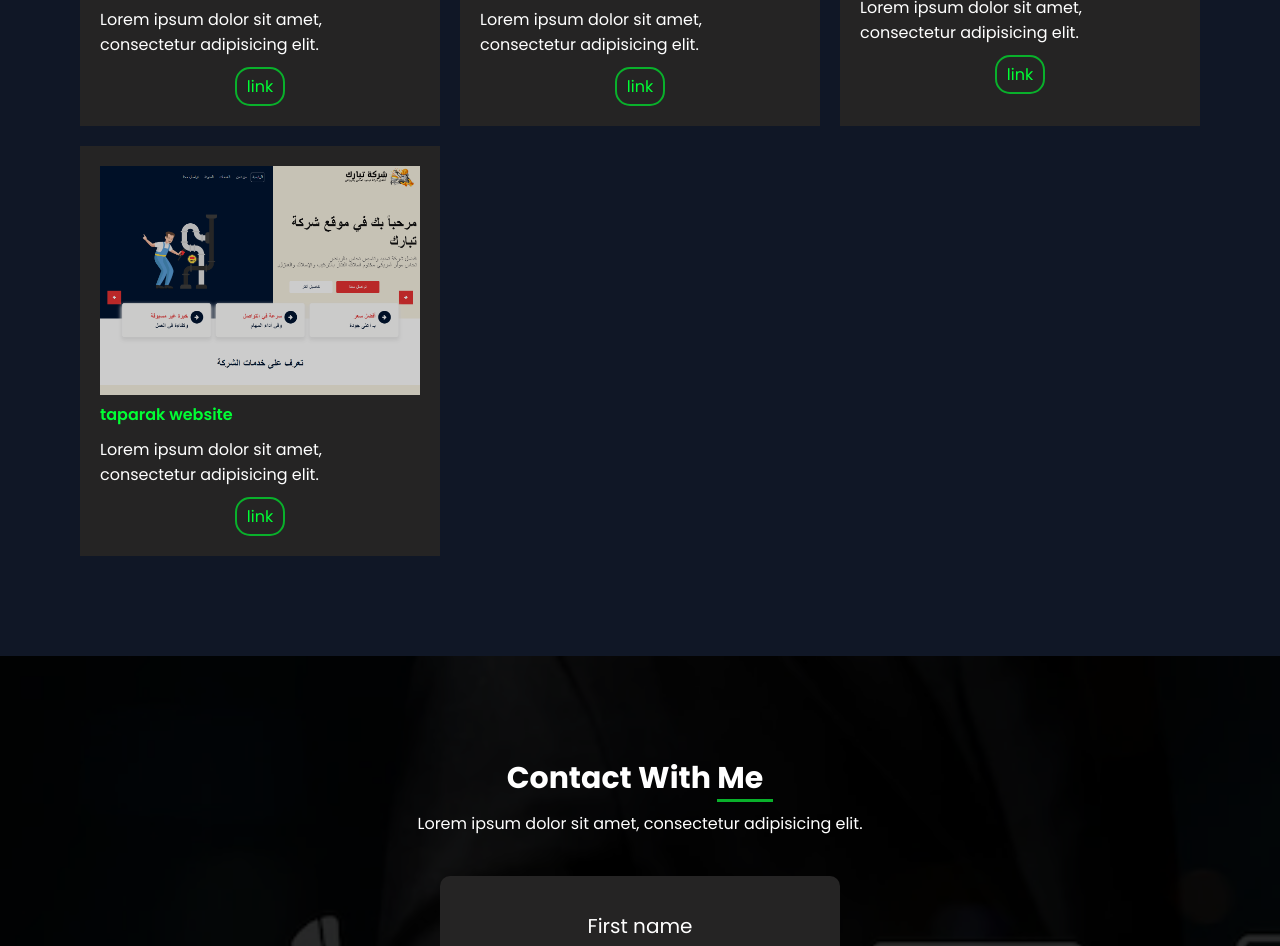
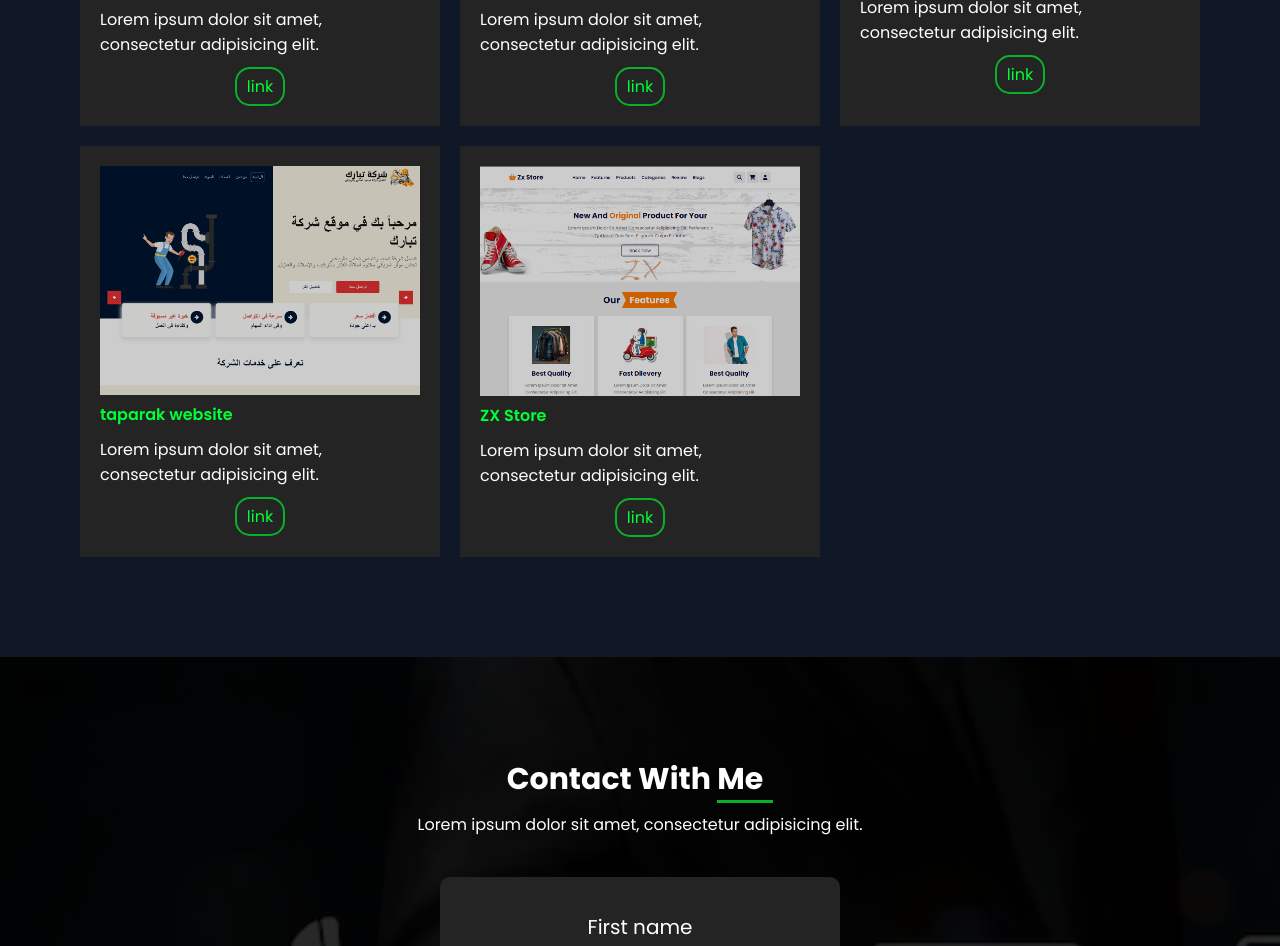
Before and after one commit to ahmedkilany123/portofolio2, a plain HTML site: page index.html in a window 1280 px wide. Shown: the part 3932-4878 px from the top of the page. Drawn offline with Linux system fonts and the light colour scheme.

Commit message:
Update index.html

```diff
--- a/index.html
+++ b/index.html
@@ -252,6 +252,15 @@
                 <a href="https://ahmedkilany123.github.io/tabarak/" target="_blank" >link</a>
             </div>
 
+              <div class="box">
+                <div>
+                    <img src="img/zx.png" alt="">
+                </div>
+                <span>ZX Store</span>
+                <p>Lorem ipsum dolor sit amet, consectetur adipisicing elit.</p>
+                <a href="https://ahmedkilany123.github.io/zx-store/" target="_blank" >link</a>
+            </div>
+
         </div>
     </section>
 
```
